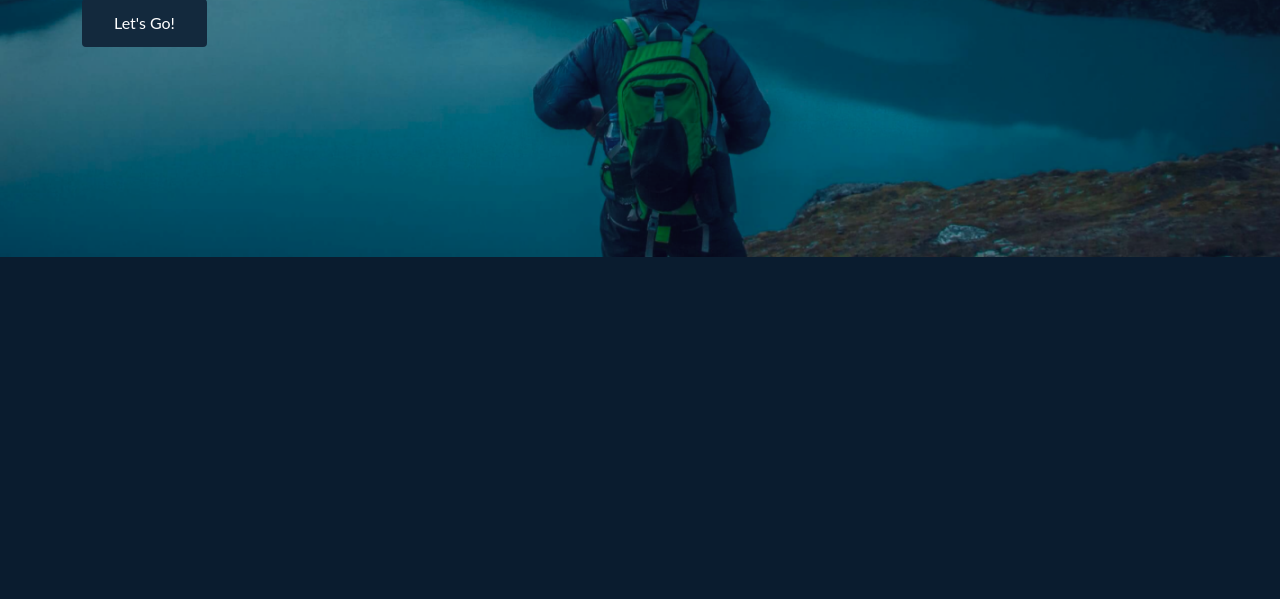
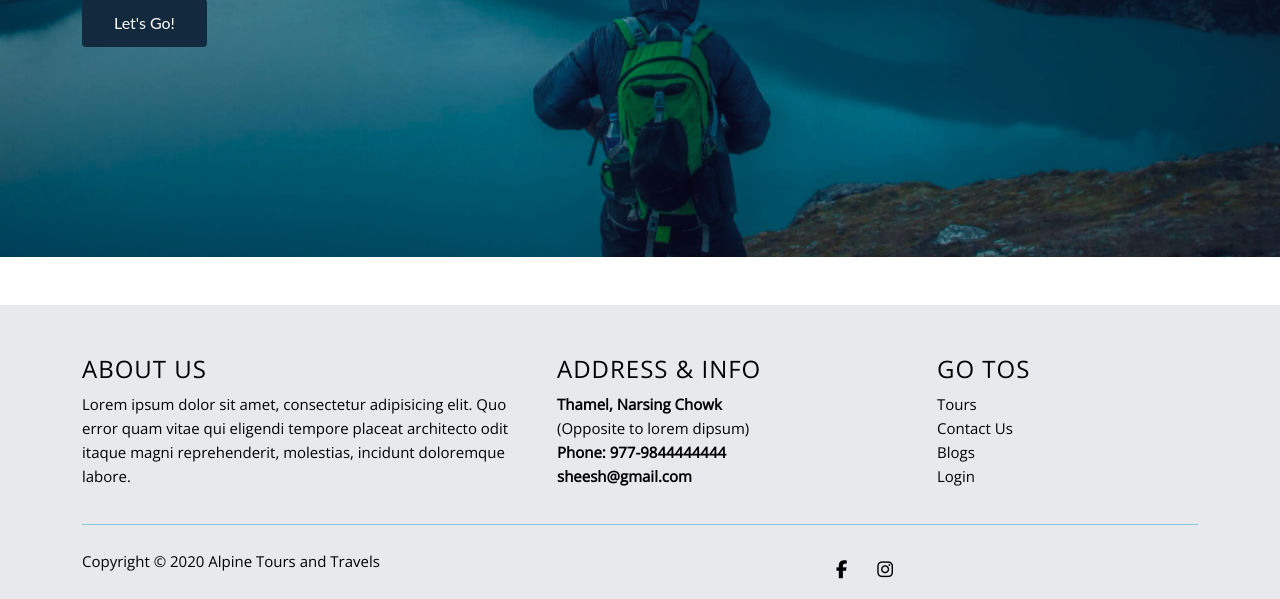
Before and after one commit to sherchansachin/alpine-tours, a Django app: page / in a window 1280 px wide. Shown: the part 543-1142 px from the top of the page. Before the commit the page ends 800 px from the top, so only its background shows below. Run offline with Django 3.2, Linux system fonts and the light colour scheme; some libraries are stand-ins or nearby versions.

Commit message:
added footer section

```diff
--- a/static/css/style.css
+++ b/static/css/style.css
@@ -438,3 +438,103 @@ body{
   }
 
 }
+
+
+/* footer */
+
+.site-footer{
+  background-color: #e8e9ec;
+  padding: 45px 0 10px;
+  font-size: 15px;
+  line-height: 24px;
+  color: black;
+}
+
+.site-footer hr{
+  color: #26abd4;
+  opacity: 0.5;
+}
+
+.site-footer hr.small{
+  margin: 20px 0;
+}
+
+.site-footer h2{
+  font-size: 24px;
+  text-transform: uppercase;
+  margin-top: 5px;
+  letter-spacing: 1px;
+}
+
+.site-footer a{
+  color: #000!important;
+  text-decoration: none;
+}
+
+
+.footer-opening{
+  padding-left: 0;
+  list-style: none;
+}
+
+.footer-opening li{
+  margin: 3px;
+}
+
+.footer-links{
+  padding-left: 0;
+  list-style: none;
+}
+
+.footer-links .inline li{
+  display: inline-block;
+  margin-bottom: 5px;
+}
+
+
+.site-footer .social-icons a{
+  width: 40px;
+  height: 40px;
+  line-height: 40px;
+  margin-left: 6px;
+  margin-right: 20px;
+  border-radius: 100%;
+}
+
+
+.social-icons{
+  padding-left: 0;
+  list-style: none;
+}
+
+.social-icons li{
+  display: inline-block;
+  margin-bottom: 1px;
+}
+
+.social-icons a{
+
+  font-size: 18px;
+  margin-right: 20px;
+
+}
+
+
+
+@media (max-width: 991px) {
+  .site-footer [class^="col-"]{
+    margin-bottom: 30px;
+  }
+
+}
+
+@media (max-width: 767px) {
+  .site-footer {
+    padding-bottom: 0;
+  }
+  .site-footer .copyright-text,
+  .site-footer .social-icons{
+    text-align: center;
+  }
+
+}
--- a/templates/base.html
+++ b/templates/base.html
@@ -31,6 +31,55 @@
 
 
     <!-- footer -->
+    <footer class="site-footer mt-5">
+        <div class="container">
+          <div class="row">
+            <div class="col-sm-12 col-md-5">
+              <h2>About Us</h2>
+              <p class="text-justify">Lorem ipsum dolor sit amet, consectetur adipisicing elit. Quo error quam vitae qui eligendi tempore placeat architecto
+                   odit itaque magni reprehenderit, molestias, incidunt doloremque labore.</p>
+            </div>
+
+            <div class="col-6 col-md-4">
+                <h2>Address & Info</h2>
+                    <ul class="footer-links inline">
+                        <li> <strong>Thamel, Narsing Chowk</strong> </li>
+                        <li>(Opposite to lorem dipsum)</li>
+                        <li> <strong>Phone: 977-9844444444</strong> </li>
+                        <li><strong> sheesh@gmail.com</strong></li>
+                    </ul>
+                </div>
+
+                <div class="col-6 col-md-3">
+                    <h2>Go Tos</h2>
+                        <ul class="footer-links inline">
+                            <li><a href="#">Tours</a></li>
+                            <li><a href="#">Contact Us</a></li>
+                            <li><a href="#">Blogs</a></li>
+                            <li><a href="#">Login</a></li>
+                        </ul>
+                    </div>
+
+
+            </div>
+            <hr class="small">
+            </div>
+
+        <div class="container mt-4">
+          <div class="row">
+            <div class="col-md-8 col-sm-6 col-12">
+              <p class="copyright-text">Copyright  &copy; 2020 <a href="#">Alpine Tours and Travels</a> </p>
+            </div>
+
+            <div class="col-md-4 col-sm-6 col-12 social-icons">
+
+                <a href="facebook.com" aria-label="Facebook"><i class="fab fa-facebook-f"></i></a>
+                <a href="istagram.com" aria-label="instagram"><i class="fab fa-instagram"></i></a>
+                <a href="tripadvisor.com" aria-label="Tripadvisor"><i class="fab fa-tripadvisor"></i>
+            </div>
+          </div>
+        </div>
+      </footer>
 
 
     <script src="https://kit.fontawesome.com/a514b55336.js" crossorigin="anonymous"></script>
```
